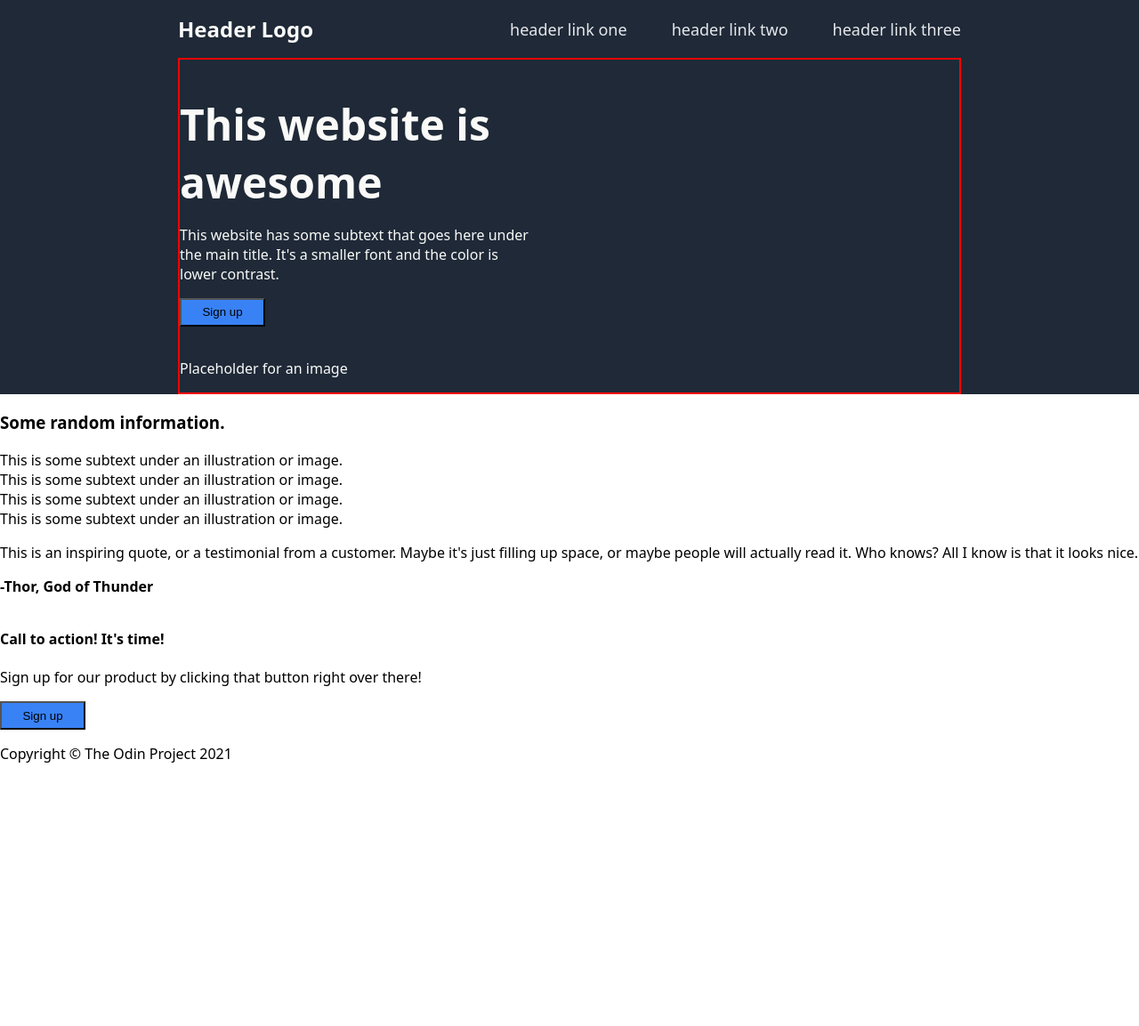
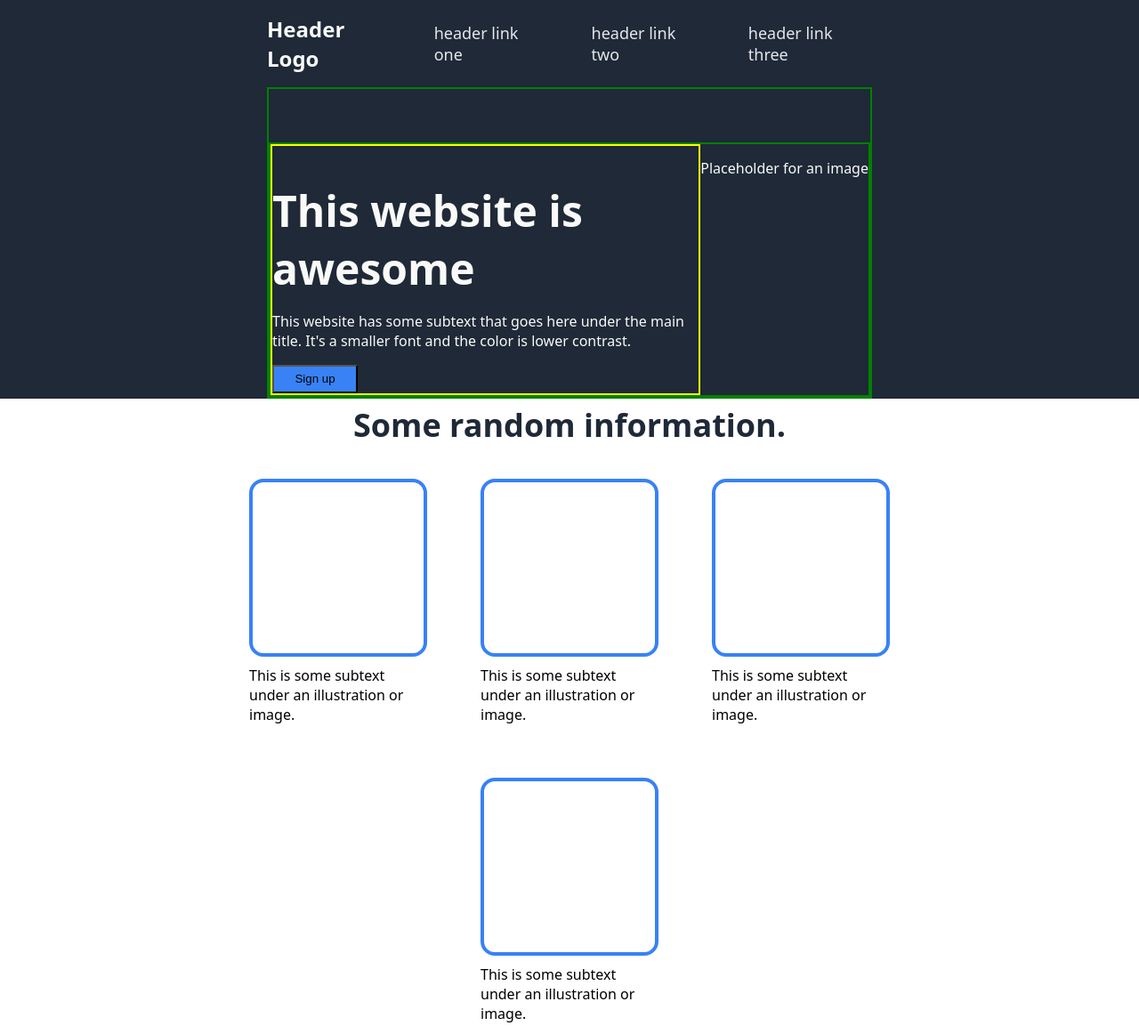
Before and after one commit to SZSage/Landing-Page, a plain HTML site: page index.html in a window 1280 px wide. Shown: the top 1153 px of the page at 89% size. Before the commit the page ends 874 px from the top, so only its background shows below. Drawn offline with Linux system fonts and the light colour scheme.

Commit message:
added CSS to page

```diff
--- a/style.css
+++ b/style.css
@@ -34,9 +34,22 @@ h2 {
     font-size: 48px;
     color: #F9FAF8;
 }
+h2 {
+    margin-bottom: 0;
+}
+
+h3 {
+    font-size: 36px;
+    color: #1f2937;
+}
+
+h4 {
+    margin-bottom: 0;
+}
 
 .header {
     display: flex;
+    height: 100vh;
 }
 
 .header-container {
@@ -47,13 +60,14 @@ h2 {
 
 .header-content > .header-container {
     display: flex;
+    justify-content: space-between;
 }
 
 .header-links {
     display: flex;
     justify-content: space-between;
-    margin-left: 200px;
-    margin-right: 200px;
+    margin-left: 300px;
+    margin-right: 300px;
 }
 
 .header-links ul {
@@ -65,19 +79,22 @@ h2 {
 
 .header-content {
     display: flex;
-    margin-left: 200px;
-    flex-direction: column;
-    border: 2px solid red;
-    margin-right: 200px;
+    margin-left: 300px;
+    padding-top: 60px;
+    margin-right: 300px;
+    border: 2px solid green;
 }
 
-h2 {
-    margin-bottom: 0;
+.header-content-container {
+    display: flex;
+    flex: 1;
+    justify-content: space-between;
+    border: 2px solid green;
 }
 
 .text-container {
-    display: flex;
-    flex-direction: column;
+    border: 2px solid yellow;
+    flex: 1;
 }
 
 button {
@@ -86,9 +103,101 @@ button {
     background-color: #3882F6;
 }
 
-.text {
+
+
+.content {
     display: flex;
     flex-direction: column;
-    flex-basis: 20rem;
-    width: 400px;
+    justify-content: center;
+    align-items: center;
+    height: 100vh;
 }
+
+.content-box-wrapper {
+    display: flex;
+    justify-content: center;
+    gap: 60px;
+    flex-wrap: wrap;
+    width: 70%;
+    margin-bottom: 8rem;
+}
+
+.image-box {
+    box-sizing: border-box;
+    width: 200px;
+    height: 200px;
+    border: 4px solid #3882F6;
+    border-radius: 16px;
+    margin-bottom: 10px;
+}
+
+.content-box .text {
+    width: 200px;
+    padding: 0;
+}
+
+
+.quote-container {
+    display: flex;
+    background-color: #E5E7EB;
+    justify-content: center;
+    padding: 50px;
+}
+
+.quote-content {
+    width: 60rem;
+    margin: 8rem;
+}
+
+#quote {
+    font-size: 36px;
+    font-style: italic;
+    padding: 0;
+    margin: 0;
+}
+
+#quote-author {
+    display: flex;
+    justify-content: flex-end;
+}
+
+.signup-container {
+    display: flex;
+    justify-content: center;
+}
+
+.signup-content {
+    display: flex;
+    flex: 1;
+    justify-content: space-around;
+    flex-direction: row;
+    background-color: #3882F6;
+    margin: 100px 200px;
+    color: #F9FAF8;
+    border-radius: 10px;
+    padding: 20px;
+}
+
+
+.signup-text {
+    padding: 0;
+    margin-top: 0;
+}
+
+.sign-up-button {
+    display: flex;
+    align-items: center;
+}
+
+#sign-up-b {
+    color: #F9FAF8;
+    border: 2px solid #F9FAF8;
+    border-radius: 8px;
+}
+
+.footer {
+    background-color: #1F2937;
+    color: #F9FAF8;
+    text-align: center;
+    padding: 10px;
+}
```
